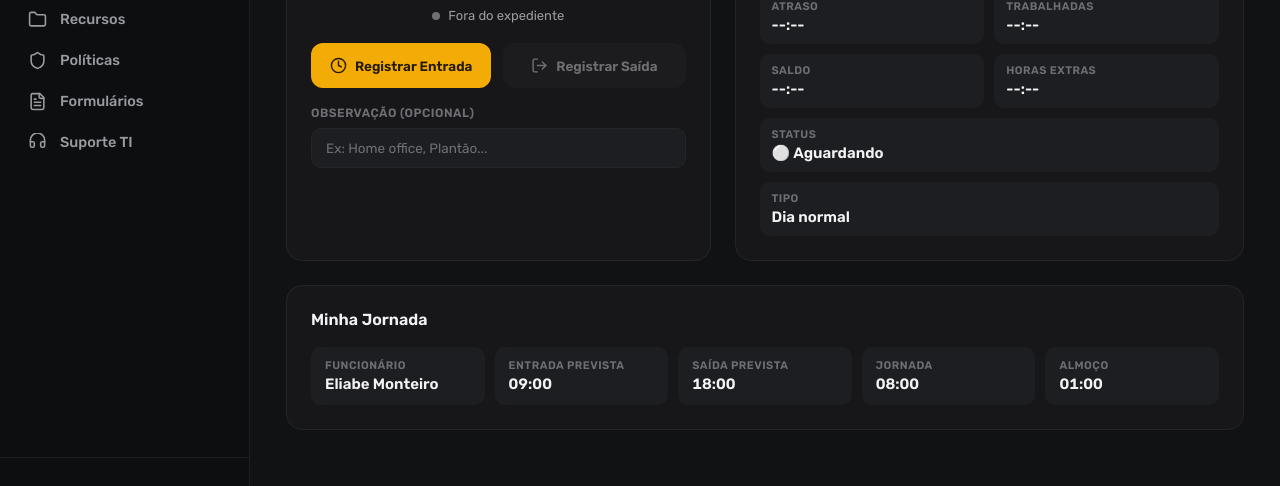
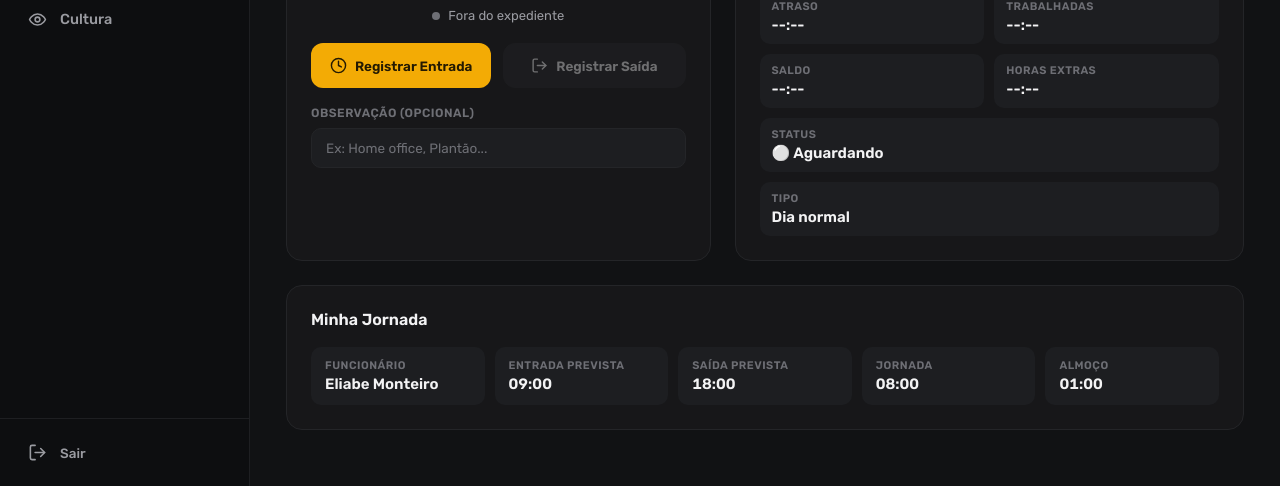
Before and after one commit to Plgzz7/Portal, a plain HTML site: page ponto.html in a window 1280 px wide. Shown: the part 314-800 px from the top of the page. Drawn offline with Linux system fonts and the light colour scheme.

Commit message:
Add files via upload

```diff
--- a/ponto.html
+++ b/ponto.html
@@ -34,24 +34,16 @@
                 <svg viewBox="0 0 24 24"><rect x="4" y="2" width="16" height="20" rx="2"/><path d="M9 22v-4h6v4"/><path d="M8 6h.01"/><path d="M16 6h.01"/><path d="M12 6h.01"/><path d="M12 10h.01"/><path d="M12 14h.01"/><path d="M16 10h.01"/><path d="M16 14h.01"/><path d="M8 10h.01"/><path d="M8 14h.01"/></svg>
                 Departamentos
             </a>
-            <a class="nav-item">
-                <svg viewBox="0 0 24 24"><path d="M20 20a2 2 0 0 0 2-2V8a2 2 0 0 0-2-2h-7.9a2 2 0 0 1-1.69-.9L9.6 3.9A2 2 0 0 0 7.93 3H4a2 2 0 0 0-2 2v13a2 2 0 0 0 2 2Z"/></svg>
-                Recursos
-            </a>
-            <a class="nav-item">
-                <svg viewBox="0 0 24 24"><path d="M20 13c0 5-3.5 7.5-7.66 8.95a1 1 0 0 1-.67-.01C7.5 20.5 4 18 4 13V6a1 1 0 0 1 1-1c2 0 4.5-1.2 6.24-2.72a1.17 1.17 0 0 1 1.52 0C14.51 3.81 17 5 19 5a1 1 0 0 1 1 1z"/></svg>
-                Políticas
-            </a>
-            <a class="nav-item">
-                <svg viewBox="0 0 24 24"><path d="M15 2H6a2 2 0 0 0-2 2v16a2 2 0 0 0 2 2h12a2 2 0 0 0 2-2V7Z"/><path d="M14 2v4a2 2 0 0 0 2 2h4"/><path d="M10 9H8"/><path d="M16 13H8"/><path d="M16 17H8"/></svg>
-                Formulários
-            </a>
-            <a class="nav-item">
-                <svg viewBox="0 0 24 24"><path d="M3 11h3a2 2 0 0 1 2 2v3a2 2 0 0 1-2 2H5a2 2 0 0 1-2-2v-5Zm18 0h-3a2 2 0 0 0-2 2v3a2 2 0 0 0 2 2h1a2 2 0 0 0 2-2v-5Z"/><path d="M3 11v-2a9 9 0 0 1 18 0v2"/></svg>
-                Suporte TI
+            <a class="nav-item" href="cultura.html">
+                <svg viewBox="0 0 24 24"><path d="M2 12s3-7 10-7 10 7 10 7-3 7-10 7-10-7-10-7Z"/><circle cx="12" cy="12" r="3"/></svg>
+                Cultura
             </a>
         </nav>
         <div class="sidebar-footer">
+            <a class="nav-item" href="login.html" title="Sair">
+                <svg viewBox="0 0 24 24"><path d="M9 21H5a2 2 0 0 1-2-2V5a2 2 0 0 1 2-2h4"/><polyline points="16 17 21 12 16 7"/><line x1="21" x2="9" y1="12" y2="12"/></svg>
+                Sair
+            </a>
         </div>
     </aside>
 
```
